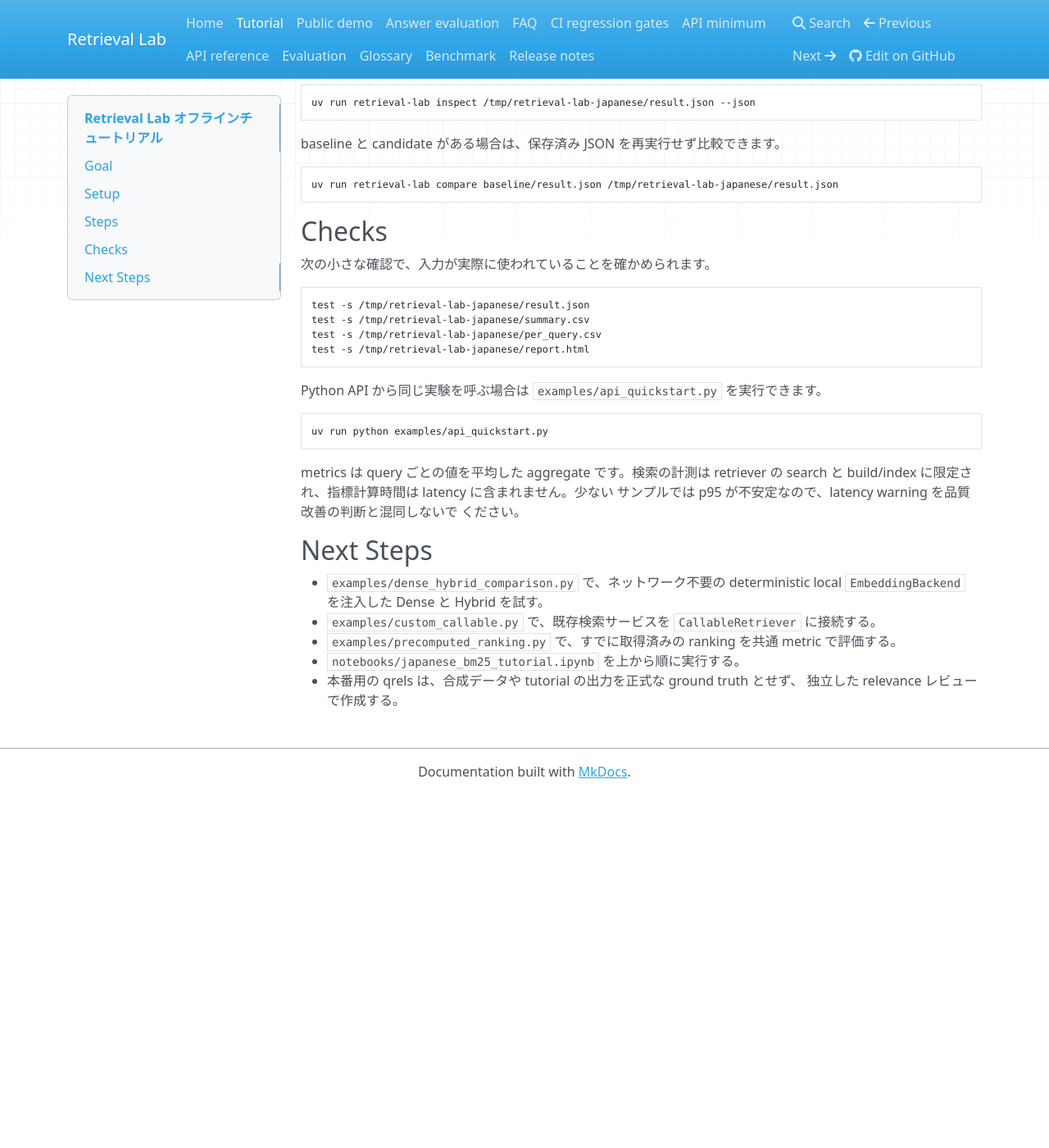
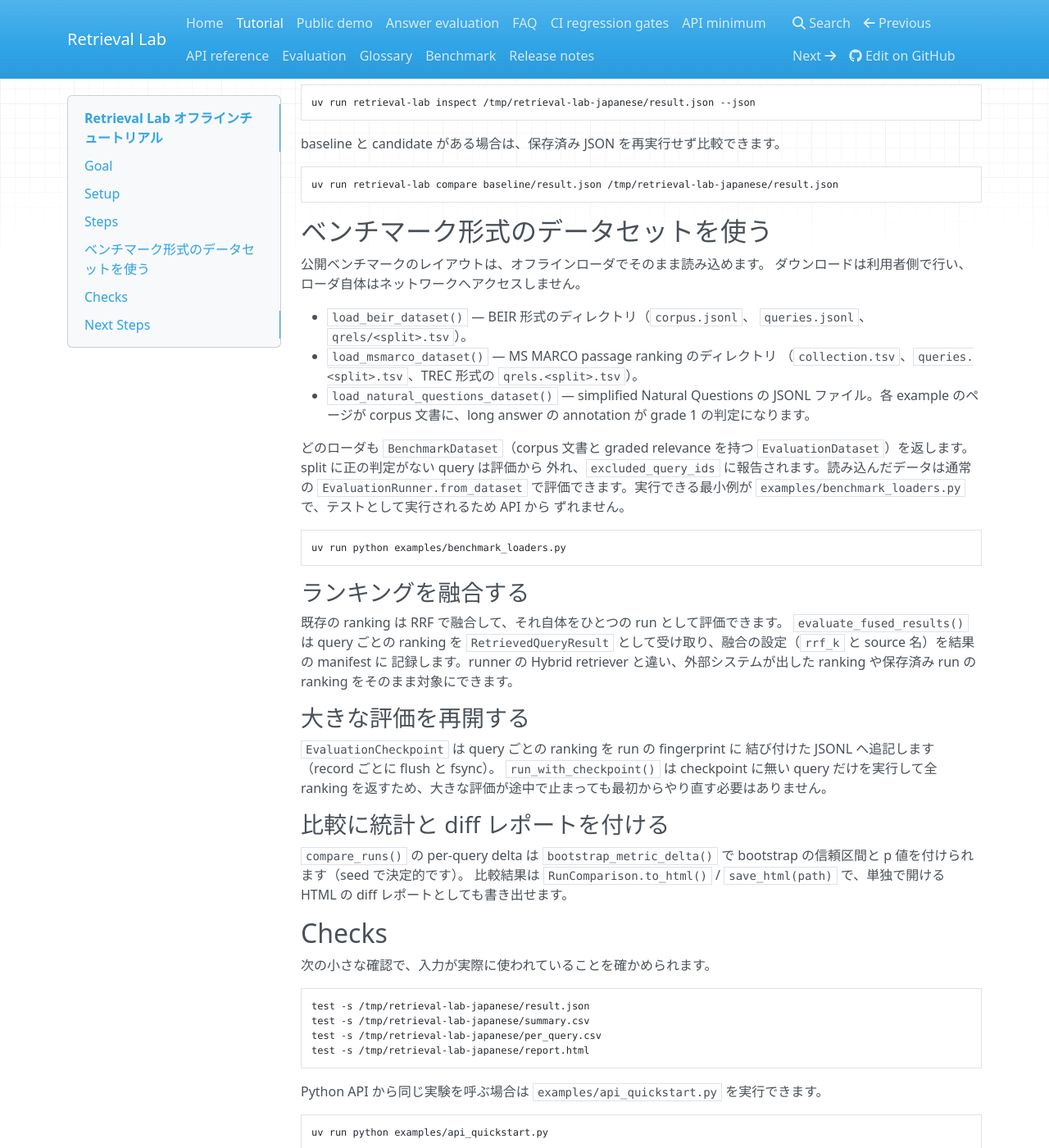
Before and after one commit to M4kuq/retrieval-lab, an MkDocs documentation site: the page built from docs/tutorial.md, in a window 1280 px wide and 1400 px high, scrolled down 1685 px. Shown: the whole window at 82% size. Built offline with MkDocs 1.6.1, drawn with Linux system fonts in a browser that asks for light colours; nearby versions of some CDN libraries; before the commit the page ends 2654 px from its top, so only the background shows below that.

Commit message:
docs: narrative coverage for loaders, fusion, checkpoints, comparison stats (RET-24) (#73)

````diff
--- a/docs/tutorial.md
+++ b/docs/tutorial.md
@@ -98,6 +98,52 @@
 uv run retrieval-lab compare baseline/result.json /tmp/retrieval-lab-japanese/result.json
 ```
 
+## ベンチマーク形式のデータセットを使う
+
+公開ベンチマークのレイアウトは、オフラインローダでそのまま読み込めます。
+ダウンロードは利用者側で行い、ローダ自体はネットワークへアクセスしません。
+
+- `load_beir_dataset()` — BEIR 形式のディレクトリ（`corpus.jsonl`、
+  `queries.jsonl`、`qrels/<split>.tsv`）。
+- `load_msmarco_dataset()` — MS MARCO passage ranking のディレクトリ
+  （`collection.tsv`、`queries.<split>.tsv`、TREC 形式の `qrels.<split>.tsv`）。
+- `load_natural_questions_dataset()` — simplified Natural Questions の
+  JSONL ファイル。各 example のページが corpus 文書に、long answer の
+  annotation が grade 1 の判定になります。
+
+どのローダも `BenchmarkDataset`（corpus 文書と graded relevance を持つ
+`EvaluationDataset`）を返します。split に正の判定がない query は評価から
+外れ、`excluded_query_ids` に報告されます。読み込んだデータは通常の
+`EvaluationRunner.from_dataset` で評価できます。実行できる最小例が
+`examples/benchmark_loaders.py` で、テストとして実行されるため API から
+ずれません。
+
+```console
+uv run python examples/benchmark_loaders.py
+```
+
+### ランキングを融合する
+
+既存の ranking は RRF で融合して、それ自体をひとつの run として評価できます。
+`evaluate_fused_results()` は query ごとの ranking を `RetrievedQueryResult`
+として受け取り、融合の設定（`rrf_k` と source 名）を結果の manifest に
+記録します。runner の Hybrid retriever と違い、外部システムが出した
+ranking や保存済み run の ranking をそのまま対象にできます。
+
+### 大きな評価を再開する
+
+`EvaluationCheckpoint` は query ごとの ranking を run の fingerprint に
+結び付けた JSONL へ追記します（record ごとに flush と fsync）。
+`run_with_checkpoint()` は checkpoint に無い query だけを実行して全 ranking
+を返すため、大きな評価が途中で止まっても最初からやり直す必要はありません。
+
+### 比較に統計と diff レポートを付ける
+
+`compare_runs()` の per-query delta は `bootstrap_metric_delta()` で
+bootstrap の信頼区間と p 値を付けられます（seed で決定的です）。
+比較結果は `RunComparison.to_html()` / `save_html(path)` で、単独で開ける
+HTML の diff レポートとしても書き出せます。
+
 ## Checks
 
 次の小さな確認で、入力が実際に使われていることを確かめられます。
````
Also changed, not shown: CHANGELOG.md (+2 -0 lines), docs/benchmark.md (+16 -0 lines).
